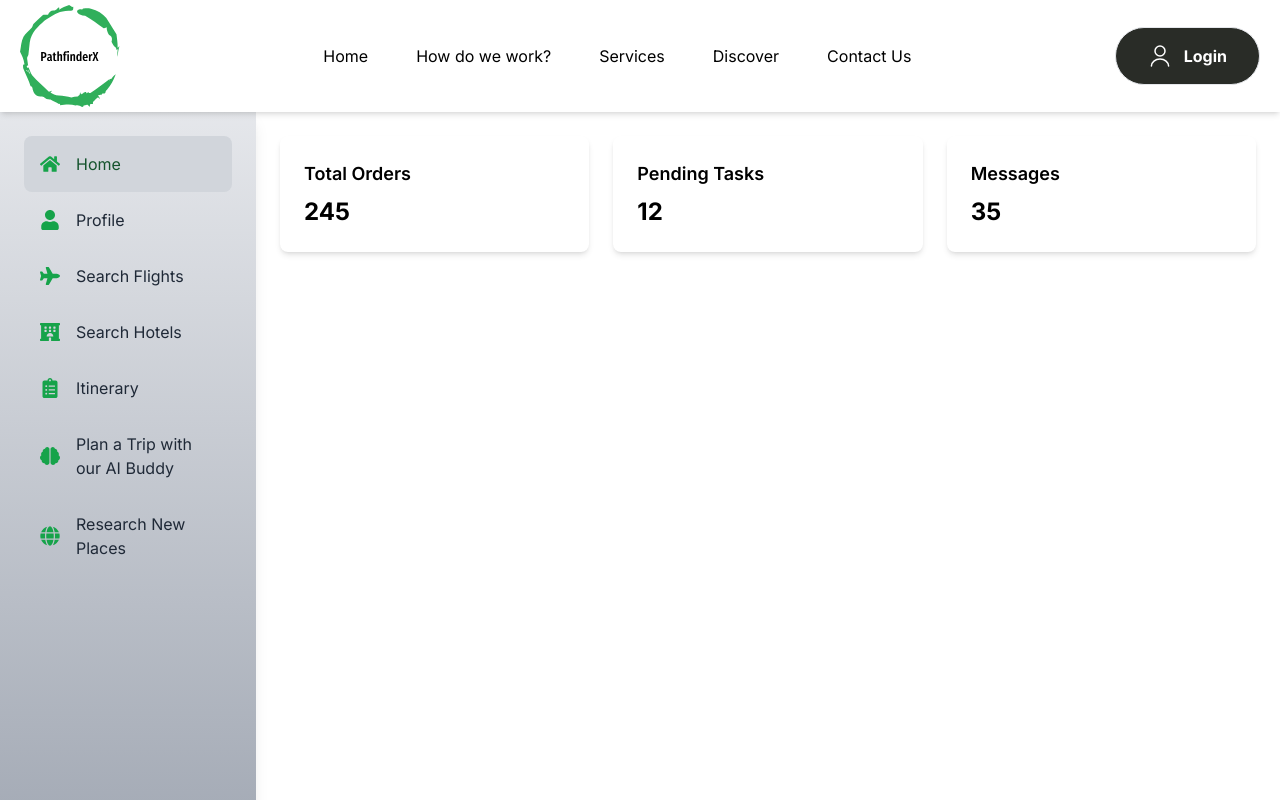
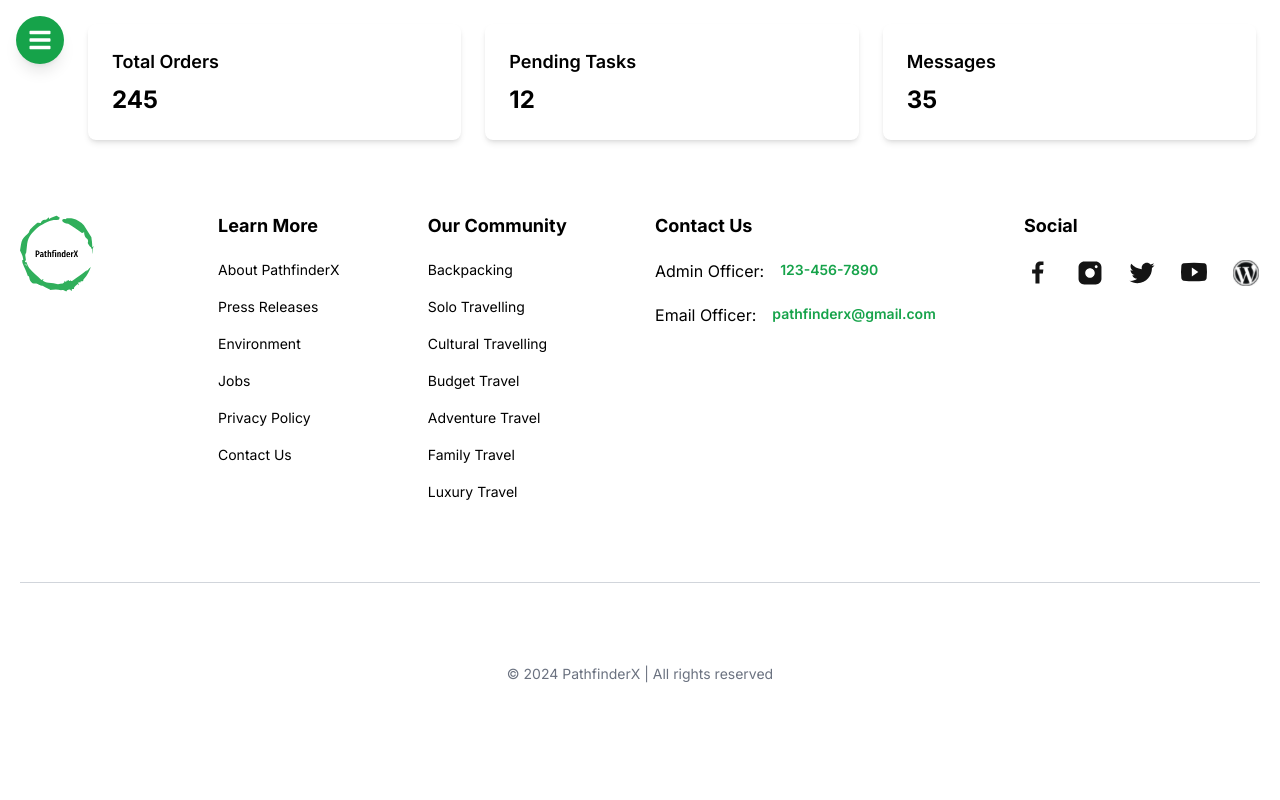
Before and after one commit to ShashankJc1/pathfinderx, a Next.js app: page /pages/dashboard in a window 1280 px wide. Shown: the top 800 px of the page. Built offline with nearby package versions, Linux system fonts and the light colour scheme.

Commit message:
improved-dashboard

```diff
--- a/components/Navbar.tsx
+++ b/components/Navbar.tsx
@@ -3,20 +3,25 @@
 import { NAV_LINKS } from "@/constants";
 import Image from "next/image";
 import Link from "next/link";
-import { useRouter } from "next/navigation";
+import { useRouter, usePathname } from "next/navigation";
 import Button from "./Button";
 import { useState, useEffect } from "react";
 
 const Navbar = () => {
   const router = useRouter();
+  const pathname = usePathname() ?? '';  // Provide an empty string as fallback
   const [menuOpen, setMenuOpen] = useState(false);
   const [isLoggedIn, setIsLoggedIn] = useState(false);
 
-  // Check login status (this can be replaced with your actual authentication logic)
+  // Hide navbar on dashboard or dashboard-related pages
   useEffect(() => {
-    const token = document.cookie.includes("token"); // Simulated login check
-    setIsLoggedIn(token);
-  }, []);
+    if (pathname.startsWith("/pages/dashboard")) {
+      setIsLoggedIn(false);
+    } else {
+      const token = document.cookie.includes("token"); // Check if token exists in cookies
+      setIsLoggedIn(token);
+    }
+  }, [pathname]);
 
   const handleLoginClick = () => {
     router.push("/pages/login");
@@ -24,7 +29,7 @@ const Navbar = () => {
   };
 
   const handleLogoutClick = () => {
-    document.cookie = "token=; Max-Age=0"; // Clear the token to log out
+    document.cookie = "token=; Max-Age=0; path=/"; // Clear the token cookie
     setIsLoggedIn(false);
     router.push("/pages/login"); // Redirect to login page
   };
@@ -32,6 +37,11 @@ const Navbar = () => {
   const toggleMenu = () => {
     setMenuOpen(!menuOpen); // Toggle menu open/close
   };
+
+  // Hide navbar on the dashboard or its subpages
+  if (pathname.startsWith("/pages/dashboard")) {
+    return null; // Don't render the navbar
+  }
 
   return (
     <nav className="bg-white text-black shadow-md flexBetween max-container padding-container relative z-30 py-5">
--- a/components/Sidebar.tsx
+++ b/components/Sidebar.tsx
@@ -2,7 +2,8 @@
 
 import Link from "next/link";
 import { useState } from "react";
-import { FaHome, FaUser, FaPlane, FaHotel, FaClipboardList, FaBrain, FaGlobe } from "react-icons/fa";
+import { FaBars, FaTimes, FaHome, FaUser, FaPlane, FaHotel, FaClipboardList, FaBrain, FaGlobe, FaSignOutAlt } from "react-icons/fa";
+import { useRouter } from "next/navigation";
 
 const navLinks = [
   { label: "Home", href: "/pages/dashboard", icon: <FaHome /> },
@@ -14,32 +15,92 @@ const navLinks = [
   { label: "Research New Places", href: "/pages/discover", icon: <FaGlobe /> },
 ];
 
-export default function Sidebar() {
+export default function Sidebar({ children }: { children: React.ReactNode }) {
   const [activeLink, setActiveLink] = useState("/pages/dashboard");
+  const [isSidebarOpen, setIsSidebarOpen] = useState(false);
+  const router = useRouter();
+
+  const toggleSidebar = () => {
+    setIsSidebarOpen(!isSidebarOpen);
+  };
+
+  const handleLogout = () => {
+    document.cookie = "token=; Max-Age=0; path=/"; // Clear the token cookie
+    router.push("/pages/login"); // Redirect to the login page
+  };
 
   return (
-    <aside className="w-64 h-screen bg-gradient-to-b from-gray-200 to-gray-400 p-6 shadow-lg flex flex-col justify-between">
+    <div className="flex h-full">
+      {/* Sidebar */}
+      <aside
+        className={`fixed top-0 left-0 h-full bg-gradient-to-b from-gray-800 to-gray-900 text-white shadow-lg transition-all duration-300 z-40 ${
+          isSidebarOpen ? "w-64" : "w-0"
+        }`}
+      >
+        <div className={`${isSidebarOpen ? "block" : "hidden"} p-6`}>
+          {/* Logo */}
+          <div className="text-center mb-10">
+            <h1 className="text-2xl font-bold text-green-400">PathfinderX</h1>
+          </div>
+
           {/* Navigation Links */}
           <nav className="space-y-6">
             {navLinks.map((link) => (
               <Link href={link.href} key={link.label}>
                 <div
                   onClick={() => setActiveLink(link.href)}
-              className={`flex items-center gap-4 p-4 rounded-lg transition-colors duration-300 hover:bg-gray-300 ${
-                activeLink === link.href ? "bg-gray-300 text-green-900" : "text-gray-800"
+                  className={`flex items-center gap-4 p-4 rounded-lg transition-colors duration-300 hover:bg-green-500 hover:text-white ${
+                    activeLink === link.href ? "bg-green-600 text-white" : "text-gray-400"
                   }`}
                 >
-              <span className="text-xl text-green-600">{link.icon}</span>
+                  <span className="text-xl">{link.icon}</span>
                   <span>{link.label}</span>
                 </div>
               </Link>
             ))}
+
+            {/* Logout Button */}
+            <div
+              onClick={handleLogout}
+              className="flex items-center gap-4 p-4 rounded-lg transition-colors duration-300 hover:bg-red-500 hover:text-white text-gray-400 cursor-pointer"
+            >
+              <FaSignOutAlt className="text-xl" />
+              <span>Logout</span>
+            </div>
           </nav>
 
           {/* Footer */}
-      <div className="text-center text-gray-500">
+          <div className="text-center text-gray-500 mt-10">
             <p className="text-sm">2024 © PathfinderX</p>
           </div>
+        </div>
       </aside>
+
+      {/* Main content */}
+      <div className={`flex-1 transition-all duration-300 ${isSidebarOpen ? "ml-64" : "ml-0"}`}>
+        {/* Toggle Button */}
+        <button
+          onClick={toggleSidebar}
+          className={`text-white bg-green-600 p-3 rounded-full fixed top-4 z-50 shadow-lg focus:outline-none ${
+            isSidebarOpen ? "left-72" : "left-4" // Position button further right when sidebar is open
+          }`}
+        >
+          {isSidebarOpen ? <FaTimes size={24} /> : <FaBars size={24} />}
+        </button>
+
+        {/* Your main content */}
+        <div className="p-8">
+          {children}
+        </div>
+      </div>
+
+      {/* Overlay */}
+      {isSidebarOpen && (
+        <div
+          className="fixed top-0 left-0 w-full h-full bg-black bg-opacity-50 z-30"
+          onClick={toggleSidebar}
+        ></div>
+      )}
+    </div>
   );
 }
--- a/middleware.ts
+++ b/middleware.ts
@@ -9,7 +9,7 @@ export async function middleware(request: NextRequest) {
 
   if (!token) {
     console.log("No token found. Redirecting to /login.");
-    return NextResponse.redirect(new URL("/login", request.url));
+    return NextResponse.redirect(new URL("/pages/login", request.url));
   }
 
   try {
```
Lines whose indentation alone changed are shown as unchanged.
